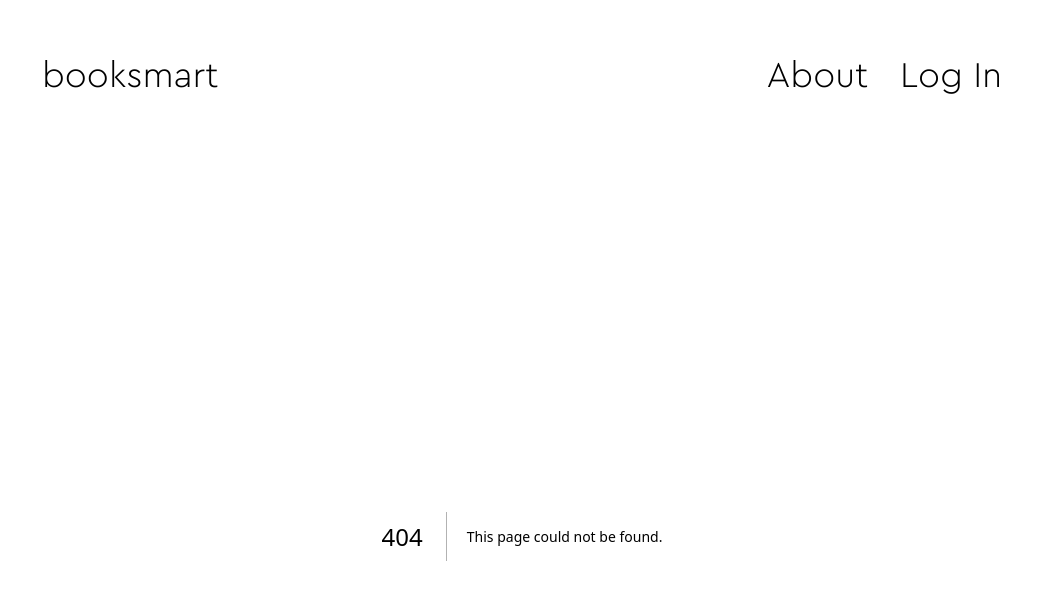
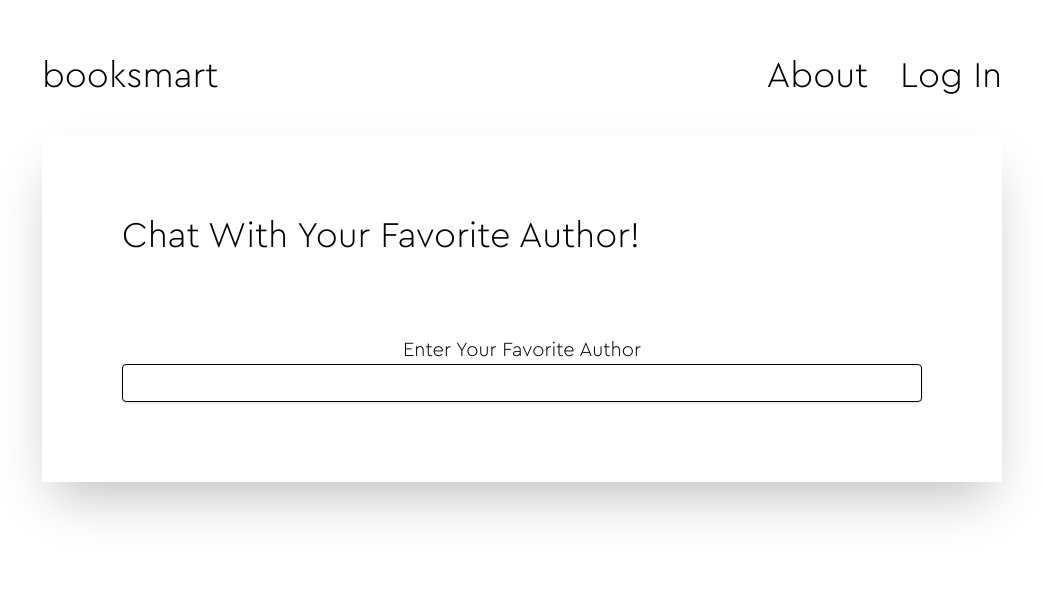
Before and after one commit to ryan-spencer1220/booksmart, a Next.js app: page /dashboard in a window 1280 px wide. Before the commit this address had no page. Shown: the top 600 px of the page, without its empty margins (118-1161 px from the left). Built offline with nearby package versions, Linux system fonts and the light colour scheme.

Commit message:
add additional pages

```diff
--- /dev/null
+++ b/app/about/page.tsx
@@ -0,0 +1,5 @@
+import React from "react";
+
+export default function page() {
+  return <div></div>;
+}
--- /dev/null
+++ b/app/dashboard/page.tsx
@@ -0,0 +1,15 @@
+import React from "react";
+
+export default function page() {
+  return (
+    <div>
+      <section className="max-w-full shadow-2xl p-20">
+        <h3 className="text-4xl pb-20">Chat With Your Favorite Author!</h3>
+        <form className="text-center">
+          <label className="text-xl">Enter Your Favorite Author</label>
+          <input className="shadow appearance-none border rounded w-full py-2 px-3 text-gray-700 leading-tight focus:outline-none focus:shadow-outline"></input>
+        </form>
+      </section>
+    </div>
+  );
+}
--- a/app/page.tsx
+++ b/app/page.tsx
@@ -13,7 +13,7 @@ export default function Home() {
             and immersive literary experience.
           </p>
           <div className="py-10">
-            <Button text="Check It Out!" link="/" />
+            <Button text="Check It Out!" link="/dashboard" />
           </div>
         </div>
         <div className="place-self-end">
```
